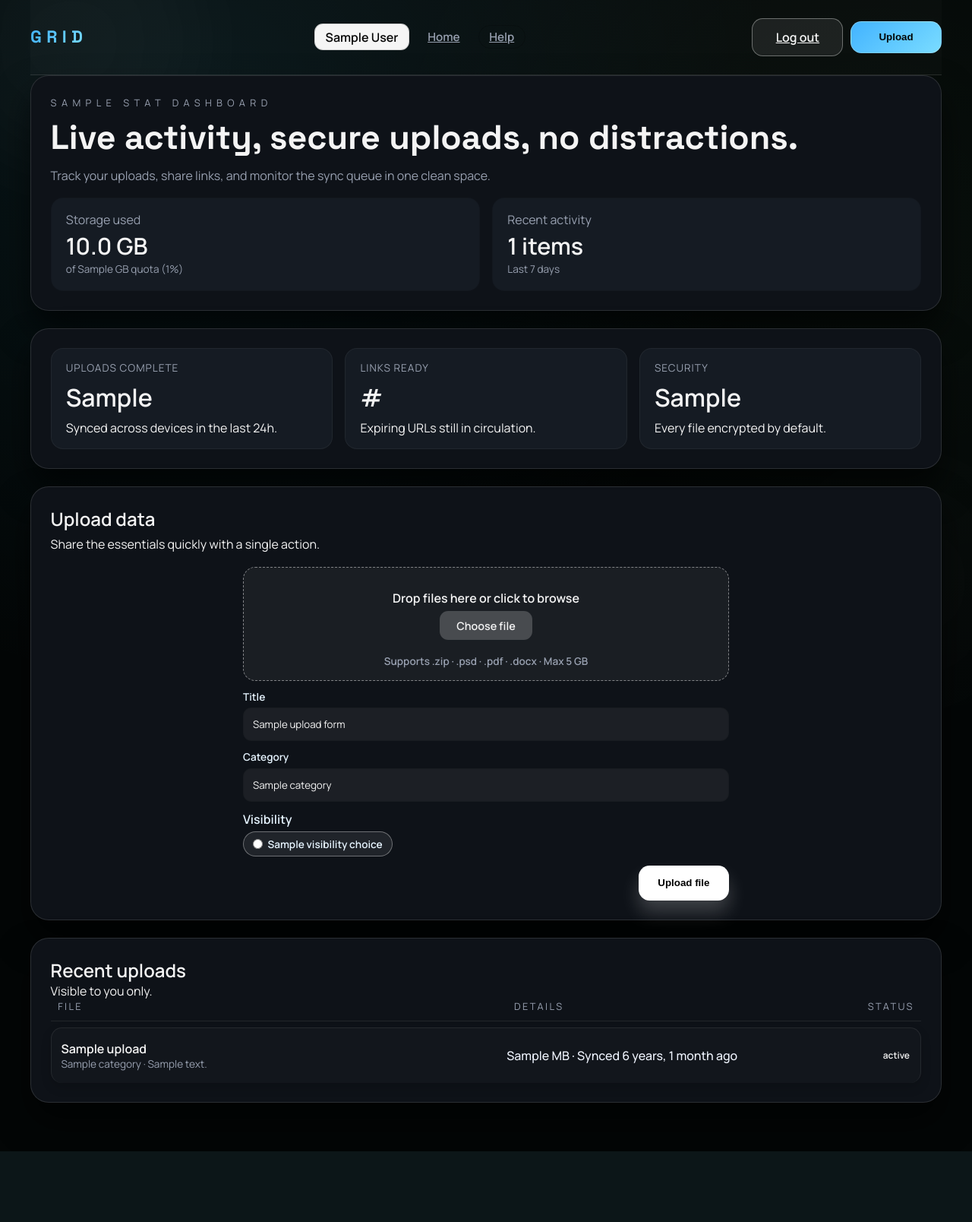
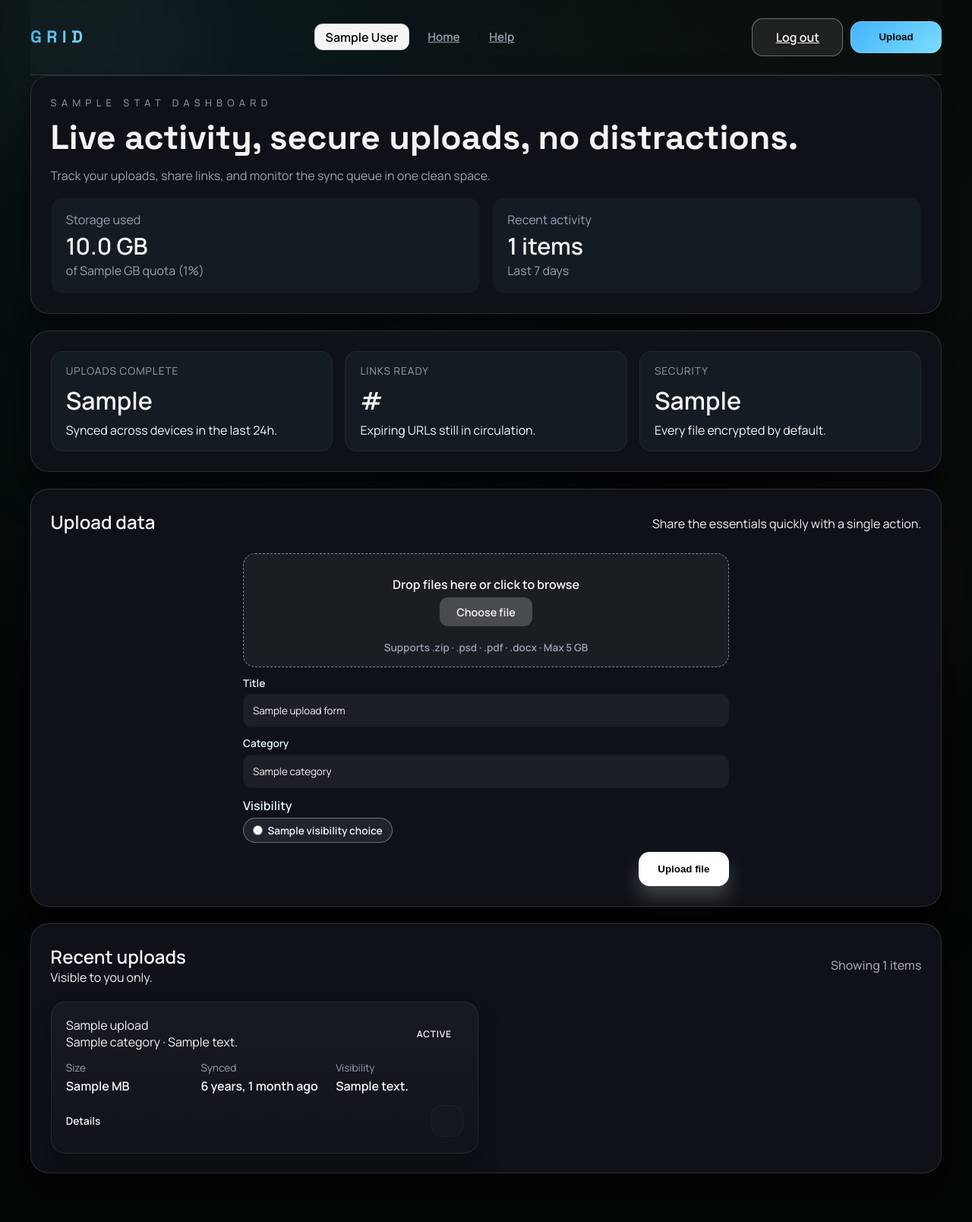
Before and after one commit to sarthakshah65/Personla_cloud, a Django app: template templates/dashboard.html in a window 1280 px wide. Shown: the whole page at 76% size. Before the commit the page ends 1515 px from the top, so only its background shows below. Run offline with Django 5.2, Linux system fonts and the light colour scheme; tables that the repository leaves empty hold one stand-in row (values such as "Sample post"); the template is opened without the code that fills it: values that come from a table or form of the project are taken from there, most other values are stand-ins (such as "Sample title", 1, 10 or a date in 2020).

Commit message:
Add downloadable uploads dashboard

```diff
--- a/main/urls.py
+++ b/main/urls.py
@@ -6,5 +6,6 @@ urlpatterns=[
     path('',views.landing_page,name='landing_page'),
     path('auth/', views.auth_page, name='auth_page'),
     path('dashboard',views.dashboard,name='dashboard'),
+    path('download/<int:upload_id>/', views.download_upload, name='download_upload'),
     path('logout/', views.logout_view, name='logout'),
 ]
--- /dev/null
+++ b/requirements.txt
@@ -0,0 +1 @@
+Django==5.0.6
--- a/static/dashboard.css
+++ b/static/dashboard.css
@@ -344,6 +344,12 @@ body {
   justify-content: flex-end;
 }
 
+.upload-download-link img {
+  display: block;
+  width: 100%;
+  height: 100%;
+}
+
 .upload-title {
   display: flex;
   flex-direction: column;
@@ -412,124 +418,144 @@ textarea {
   transform: translateY(-1px);
 }
 
-.uploads-list .upload-row {
-  display: grid;
-  grid-template-columns: minmax(200px, 1.5fr) minmax(190px, 1fr) 140px;
-  gap: 1rem;
+.panel-head {
+  display: flex;
   align-items: center;
-  padding: 0.9rem 0;
-  border-bottom: 1px solid rgba(0, 0, 0, 0.08);
-  background: rgba(255, 255, 255, 0.02);
-  border-radius: 0.9rem;
-  margin-bottom: 0.6rem;
-  padding-top: 1rem;
-  padding-bottom: 1rem;
-  box-shadow: 0 6px 14px rgba(0, 0, 0, 0.15);
+  justify-content: space-between;
+  gap: 0.75rem;
 }
 
-.uploads-list .upload-row:last-child {
-  margin-bottom: 0;
-  border-bottom: none;
+.modern-uploads .uploads-grid {
+  width: 100%;
+  display: grid;
+  grid-template-columns: repeat(auto-fit, minmax(260px, 1fr));
+  align-items: stretch;
+  gap: 1.2rem;
+  margin-top: 1.3rem;
+  grid-auto-rows: minmax(180px, auto);
 }
 
-.uploads-table-head {
-  display: grid;
-  grid-template-columns: minmax(200px, 1.5fr) minmax(190px, 1fr) 140px;
-  gap: 1rem;
-  font-size: 0.8rem;
-  text-transform: uppercase;
-  letter-spacing: 0.15rem;
-  color: var(--muted);
-  border-bottom: 1px solid rgba(255, 255, 255, 0.08);
-  padding-bottom: 0.6rem;
-  margin-bottom: 0.5rem;
+.modern-uploads .uploads-grid > .upload-card {
+  width: 100%;
+  min-height: 200px;
 }
 
-.uploads-table-head span:nth-child(1) {
-  padding-left: 0.6rem;
-}
-.uploads-table-head span:nth-child(2) {
-  padding-left: 0.6rem;
-}
-.uploads-table-head span:nth-child(3) {
-  justify-self: end;
-  padding-right: 0.6rem;
+.upload-card {
+  background: linear-gradient(180deg, rgba(255, 255, 255, 0.04), rgba(255, 255, 255, 0.01));
+  border: 1px solid rgba(255, 255, 255, 0.08);
+  border-radius: 1.2rem;
+  padding: 1.2rem;
+  display: flex;
+  flex-direction: column;
+  gap: 0.9rem;
+  box-shadow: 0 18px 30px rgba(0, 0, 0, 0.35);
+  transition: transform 200ms ease, border-color 200ms ease;
 }
 
-.uploads-table-head span {
-  text-align: left;
+.upload-card:hover {
+  transform: translateY(-4px);
+  border-color: rgba(66, 179, 255, 0.5);
 }
 
-.upload-info .sub,
-.upload-meta .sub {
-  color: var(--muted);
+.upload-card-header {
+  display: flex;
+  align-items: center;
+  justify-content: space-between;
+  gap: 0.5rem;
 }
 
-.upload-info {
-  padding-left: 0.8rem;
+.status-pill {
+  padding: 0.35rem 0.9rem;
+  border-radius: 999px;
+  font-size: 0.75rem;
+  font-weight: 600;
+  text-transform: uppercase;
+  letter-spacing: 0.05rem;
+  border: 1px solid transparent;
 }
 
-.upload-meta {
+.status-pill.success {
+  background: rgba(66, 179, 255, 0.2);
+  color: var(--accent-2);
+  border-color: rgba(66, 179, 255, 0.5);
+}
+
+.status-pill.warning {
+  background: rgba(255, 186, 0, 0.18);
+  color: #ffd369;
+  border-color: rgba(255, 186, 0, 0.5);
+}
+
+.upload-card-body {
+  display: grid;
+  grid-template-columns: repeat(auto-fit, minmax(120px, 1fr));
+  gap: 0.6rem;
+}
+
+.upload-card-meta {
   display: flex;
   flex-direction: column;
-  gap: 0.25rem;
-  justify-content: center;
-}
-
-.upload-detail-link {
-  display: flex;
-  flex-direction: column;
-  gap: 0.35rem;
-  color: var(--text);
-  font-weight: 500;
-  text-decoration: none;
-}
-
-.upload-detail-link span:first-child {
-  color: #f0f5ff;
-  display: block;
-  text-align: left;
-}
-
-.sub.accent {
-  color: var(--accent);
-  font-weight: 600;
-}
-
-.upload-row.modern {
-  border: 1px solid rgba(255, 255, 255, 0.08);
-  background: rgba(255, 255, 255, 0.02);
-}
-
-.label {
-  font-weight: 600;
-  font-size: 1rem;
-}
-
-.sub {
+  gap: 0.2rem;
   font-size: 0.85rem;
   color: var(--muted);
 }
 
-.status {
-  padding: 0.35rem 0.9rem;
-  border-radius: 999px;
-  font-size: 0.75rem;
-  font-weight: 700;
+.upload-card-meta strong {
+  color: var(--text);
+  font-size: 1rem;
 }
 
-.uploads-list .upload-row .status {
-  justify-self: end;
+.upload-card-footer {
+  display: flex;
+  align-items: center;
+  justify-content: space-between;
+  gap: 0.5rem;
 }
 
-.status.success {
-  background: rgba(0, 0, 0, 0.05);
-  color: var(--text);
+.upload-link-stack {
+  display: flex;
+  flex-direction: column;
+  gap: 0.2rem;
 }
 
-.status.warning {
-  background: rgba(0, 0, 0, 0.08);
+.upload-detail-link {
   color: var(--text);
+  font-size: 0.85rem;
+  text-decoration: none;
+  font-weight: 600;
+}
+
+.btn-icon {
+  width: 42px;
+  height: 42px;
+  border-radius: 0.9rem;
+  border: 1px solid rgba(255, 255, 255, 0.2);
+  display: inline-flex;
+  align-items: center;
+  justify-content: center;
+  background: rgba(255, 255, 255, 0.05);
+  transition: background 150ms ease, border-color 150ms ease;
+}
+
+.btn-icon:hover {
+  background: rgba(255, 255, 255, 0.14);
+  border-color: rgba(255, 255, 255, 0.4);
+}
+
+.btn-icon.placeholder {
+  opacity: 0.3;
+  border-style: dashed;
+}
+
+.uploads-list .sub.muted {
+  color: rgba(255, 255, 255, 0.6);
+  font-weight: 500;
+}
+
+@media (min-width: 900px) {
+  .modern-uploads .uploads-grid {
+    grid-template-columns: repeat(2, minmax(0, 1fr));
+  }
 }
 
 @media (max-width: 720px) {
@@ -546,15 +572,11 @@ textarea {
     gap: 0.8rem;
   }
 
-  .uploads-list .upload-row {
+  .modern-uploads .uploads-grid {
     grid-template-columns: 1fr;
   }
 
-  .uploads-table-head {
-    grid-template-columns: repeat(3, minmax(0, 1fr));
-  }
-
-  .upload-stage-header {
+  .upload-card-footer {
     flex-direction: column;
     align-items: flex-start;
   }
--- a/templates/dashboard.html
+++ b/templates/dashboard.html
@@ -144,41 +144,70 @@
       </form>
     </section>
 
-    <section class="panel uploads-list">
+    <section class="panel uploads-list modern-uploads">
       <div class="panel-head">
+        <div>
           <h2>Recent uploads</h2>
           <p>Visible to you only.</p>
         </div>
         {% if stats.recent_uploads %}
-        <div class="uploads-table-head">
-          <span>File</span>
-          <span>Details</span>
-          <span>Status</span>
+          <span class="sub muted">Showing {{ stats.recent_uploads|length }} items</span>
+        {% endif %}
       </div>
+      {% if stats.recent_uploads %}
+        <div class="uploads-grid">
           {% for upload in stats.recent_uploads %}
-          <div class="upload-row modern">
-            <div class="upload-info">
+            <article class="upload-card">
+              <header class="upload-card-header">
+                <div>
                   <p class="label">{{ upload.title }}</p>
-              <p class="sub">{{ upload.category }} &middot; {{ upload.visibility_label }}</p>
+                  <p class="sub">{{ upload.category }} · {{ upload.visibility_label }}</p>
                 </div>
-            <div class="upload-meta">
-              <a class="upload-detail-link" href="#">
-                <span>
-                  {{ upload.size_mb }} MB
+                {% if upload.status != upload.Status.SYNCED %}
+                  <span class="status-pill {{ upload.status_css_class }}">{{ upload.status_label }}</span>
+                {% else %}
+                  <span class="status-pill success">{{ upload.status_label }}</span>
+                {% endif %}
+              </header>
+              <div class="upload-card-body">
+                <div class="upload-card-meta">
+                  <span class="meta-label">Size</span>
+                  <strong>{{ upload.size_mb }} MB</strong>
+                </div>
+                <div class="upload-card-meta">
                   {% if upload.synced_at %}
-                    &middot; Synced {{ upload.synced_at|timesince }} ago
+                    <span class="meta-label">Synced</span>
+                    <strong>{{ upload.synced_at|timesince }} ago</strong>
                   {% else %}
-                    &middot; Awaiting sync
+                    <span class="meta-label">Sync status</span>
+                    <strong>Awaiting sync</strong>
                   {% endif %}
-                </span>
+                </div>
+                <div class="upload-card-meta">
+                  <span class="meta-label">Visibility</span>
+                  <strong>{{ upload.visibility_label }}</strong>
+                </div>
+              </div>
+              <footer class="upload-card-footer">
+                <div class="upload-link-stack">
                   {% if upload.has_public_link %}
                     <span class="sub accent">Public link live</span>
                   {% endif %}
+                  <a class="upload-detail-link" href="#">
+                    Details
                   </a>
                 </div>
-            <span class="status {{ upload.status_css_class }}">{{ upload.status_label }}</span>
+                {% if upload.file %}
+                  <a class="btn-icon" href="{% url 'download_upload' upload.pk %}" aria-label="Download {{ upload.title }}">
+                    <img src="{% static 'download-logo.svg' %}" alt="" width="20" height="20" />
+                  </a>
+                {% else %}
+                  <div class="btn-icon placeholder" aria-hidden="true"></div>
+                {% endif %}
+              </footer>
+            </article>
+          {% endfor %}
         </div>
-        {% endfor %}
       {% else %}
         <p class="sub">No uploads yet. Stage one above to get started.</p>
       {% endif %}
```
Also changed, not shown: main/views.py (+17 -1 lines), static/download-logo.svg (added). Lines whose indentation alone changed are shown as unchanged.
